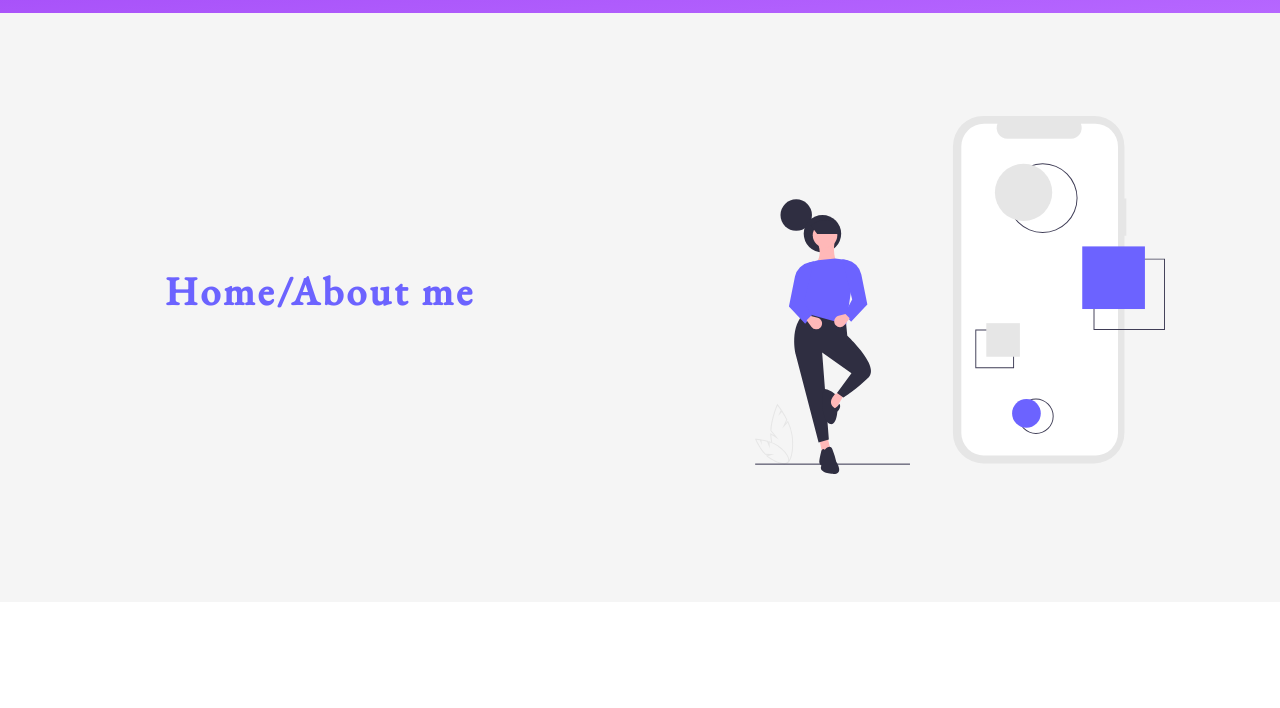
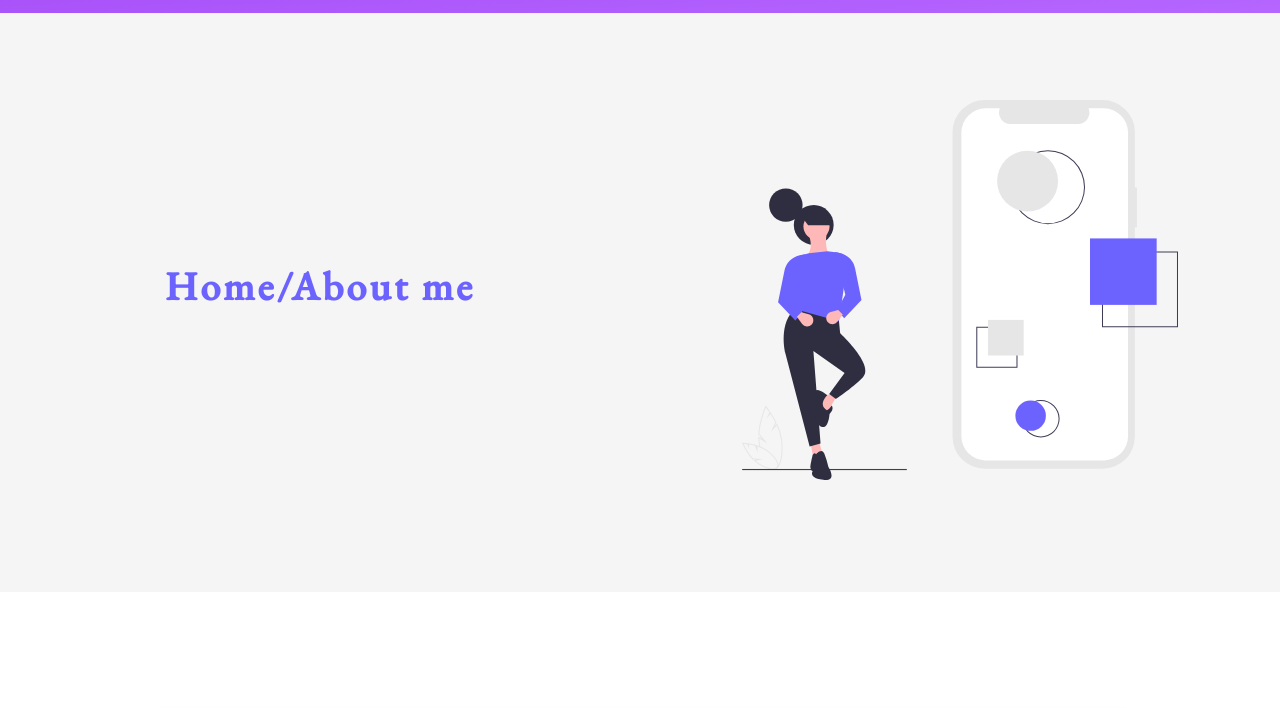
Before and after one commit to codergirl03/FeruzaErgasheva-PortfolioSite, a plain HTML site: page about.html in a window 1280 px wide. Shown: the part 92-800 px from the top of the page. Drawn offline with nearby package versions, Linux system fonts and the light colour scheme.

Commit message:
mywebsite

```diff
--- a/scss/main.scss
+++ b/scss/main.scss
@@ -711,7 +711,7 @@ body{
                 margin-top: 9rem;
                 align-items: center;
                  .col-md-6{
-                     padding: 4rem;
+                     padding: 3rem;
                      h1{
                         text-align: center;
                         color: $button-color;
```
Also changed, not shown: portfolio.html (+0 -3 lines), css/main.css.
